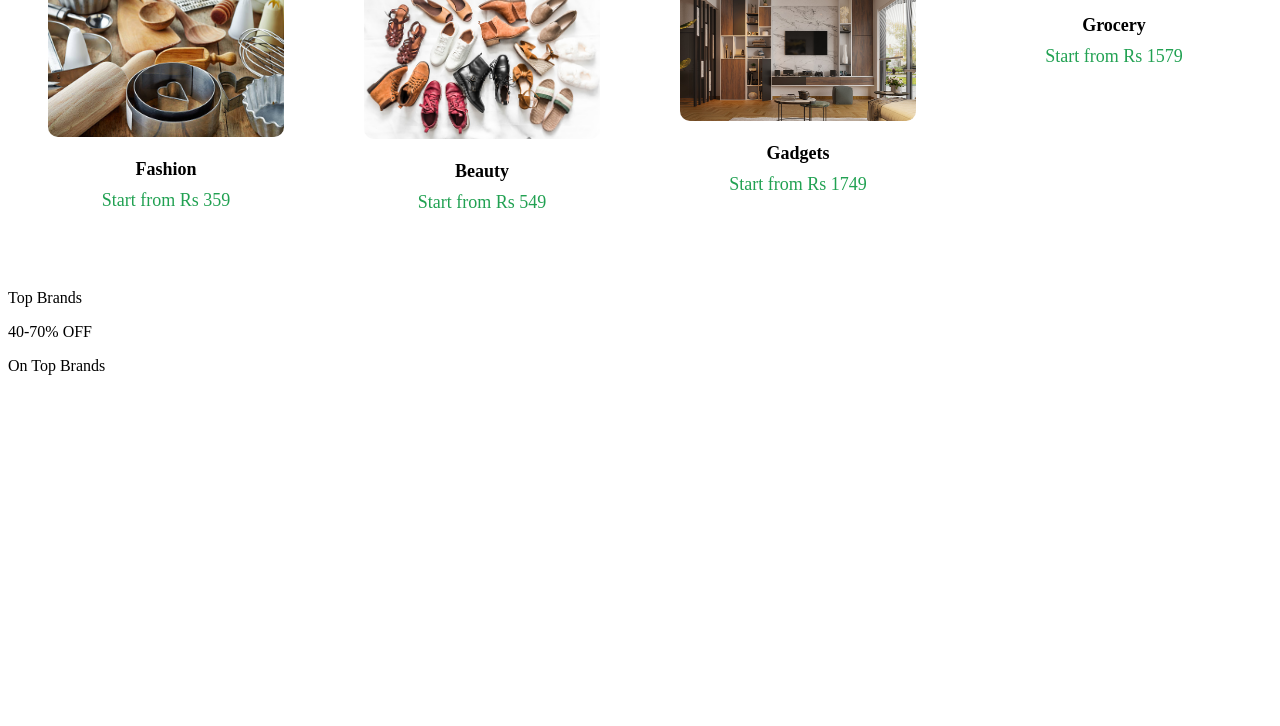
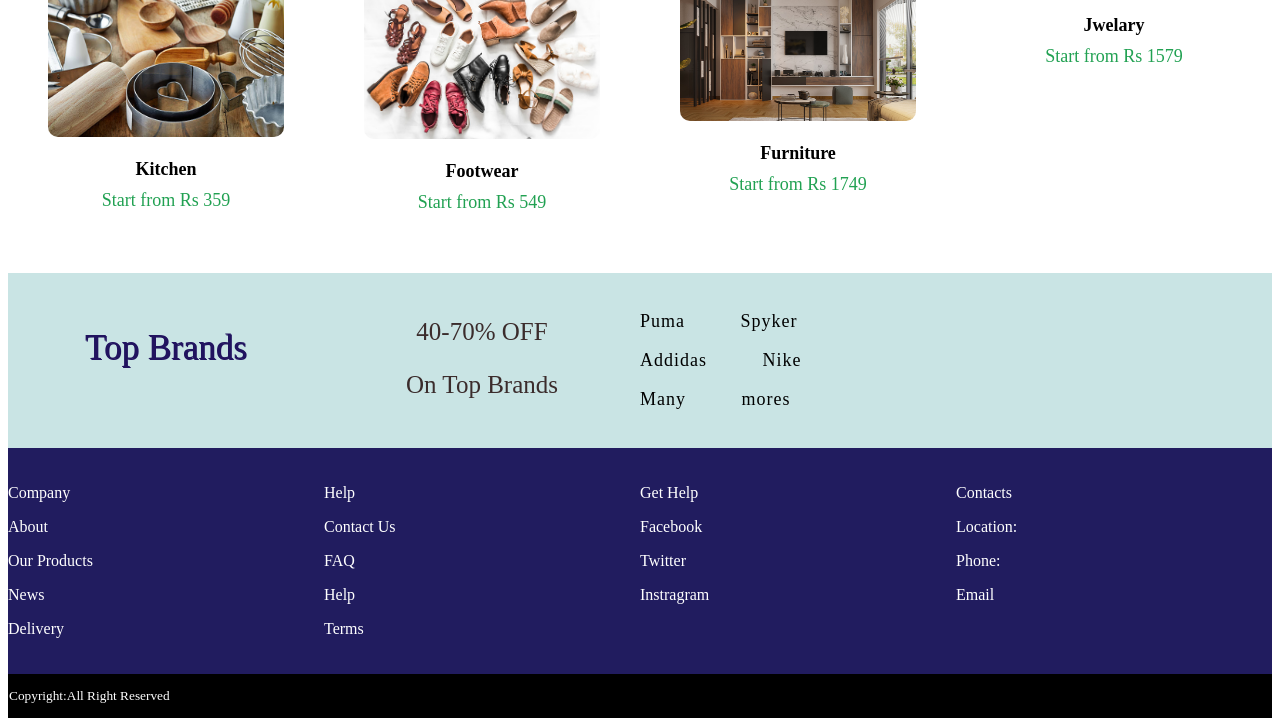
Before and after one commit to chandug25/e_commerce_website, a plain HTML site: page home_page.html in a window 1280 px wide. Shown: the part 997-1723 px from the top of the page. Before the commit the page ends 1388 px from the top, so only its background shows below. Drawn offline with Linux system fonts and the light colour scheme.

Commit message:
updated home page

```diff
--- a/home_page.html
+++ b/home_page.html
@@ -18,7 +18,7 @@
   text-shadow: 1px 1px;
 }
 
-.row{
+.second-row{
   padding: 20px;
   background-color: rgb(238, 202, 228);
   display: block;
@@ -105,16 +105,16 @@
   color: rgb(33, 161, 82);
   margin-bottom: 20px;
 }
-.scroll-arrow{
+/*.scroll-arrow{
   position: absolute;
   top: 50%;
   right: 20px;
   transform: translate(-50%);
   font-size: 36px;
   color: black;
-}
+}*/
 .fifth-row{
-  background-color:hsl(180, 33%, 84%) ;
+  background-color: hsl(180, 33%, 84%);
   display: flex;
   align-items: center;
 }
@@ -140,6 +140,63 @@
   margin-left: 620px;
   text-shadow: 10px;
 }
+.seventh-row{
+  background-color: hsl(180, 33%, 84%);
+  padding: 20px 0;
+  display: block;
+  display: flex;
+}
+
+.top-brands-off{
+font-size: 35px;
+width: 25%;
+text-align: center;
+color: rgb(33, 19, 95);
+text-shadow: 1px 1px;
+display: inline-block;
+
+}
+.percent-off{
+  width: 25%;
+  color: rgb(59, 44, 44);
+  text-align: center;
+  font-size: 25px;
+}
+.brand-names{
+  font-size: 18px;
+  color: black;
+  letter-spacing: 1px;
+  word-spacing: 50px;
+}
+.eight-row{
+ background-color: rgb(33, 28, 95);
+ padding: 20px 0;
+ display: block;
+ display: flex;
+}
+.company{
+  width: 25%;
+  color: white;
+}
+.help{
+  width: 25%;
+  color: white;
+}
+.get-help{
+  width: 25%;
+  color: white;
+}
+.contacts{
+ width: 25%;
+ color: white;
+}
+.last-row{
+  background-color: black;
+  padding: 1px;
+  color: white;
+  font-size: smaller;
+}
+
 
 
    </style>
@@ -153,7 +210,7 @@
         </p>
         </div>
 
-      <div class="row">
+      <div class="second-row">
         <div class="home">
             Home
         </div>
@@ -202,10 +259,10 @@
             <p class="prod-price"> Start from Rs 99 </p>
           </div>
 
-          <div class="scroll-arrow">
+         <!-- <div class="scroll-arrow">
             <i class="greater-then"></i>
 
-          </div>
+          </div>-->
 
         </div>
 
@@ -222,38 +279,77 @@
       <div class="fourth-row">
         <div class="category1">
           <img src="images/kitchen.jpg" alt="product1">
-          <p class="prod-title"> Fashion </p>
+          <p class="prod-title"> Kitchen </p>
           <p class="prod-price"> Start from Rs 359 </p>
         </div>
 
         <div class="category1">
           <img src="images/footwear.jpg" alt="product2">
-          <p class="prod-title"> Beauty </p>
+          <p class="prod-title"> Footwear </p>
           <p class="prod-price"> Start from Rs 549 </p>
         </div>
 
         <div class="category1">
           <img src="images/furniture.jpg" alt="product3">
-          <p class="prod-title"> Gadgets </p>
+          <p class="prod-title"> Furniture</p>
           <p class="prod-price"> Start from Rs 1749 </p>
         </div>
 
         <div class="category1">
           <img src="images/jwelary.jpeg" alt="product3">
-          <p class="prod-title"> Grocery </p>
+          <p class="prod-title"> Jwelary </p>
           <p class="prod-price"> Start from Rs 1579 </p>
         </div>
 
-        <div class="scroll-arrow">
+        <!--<div class="scroll-arrow">
           <i class="greater-then"></i>
-        </div>
+        </div>-->
       </div>
       <div class="seventh-row">
-        <p>Top Brands</p>
-        <P> 40-70% OFF</P>
-        <P> On Top Brands</P>
+        <div class="top-brands-off">
+          <p>Top Brands</p>
+          </div>
+        <div class="percent-off">
+        <p>40-70% OFF</p>
+        <P>On Top Brands</P>
       </div>
-
+      <div class="brand-names">
+        <p>Puma    Spyker</p>
+        <p>Addidas   Nike </p>
+        <p>  Many mores</p>
+      </div>
+      </div>
+      <div class="eight-row">
+        <div class="company">
+          <p>Company</p>
+          <p>About</p>
+          <p>Our Products</p>
+          <p>News</p>
+          <p>Delivery</p>
+          </div>
+          <div class="help">
+            <p>Help</p>
+            <p>Contact Us</p>
+            <p>FAQ</p>
+            <p>Help</p>
+            <p>Terms</p>
+          </div>
+          <div class="get-help">
+            <p>Get Help </p>
+            <p>Facebook</p>
+            <p>Twitter</p>
+            <p>Instragram</p>
+          </div>
+          <div class="contacts">
+            <p>Contacts</p>
+            <p>Location:</p>
+            <p>Phone:</p>
+            <p>Email</p>
+          </div>
+        </div>
+        <div class="last-row">
+        <p>  Copyright:All Right Reserved </p>
+        </div>
 
   </body>
 </html>
```
